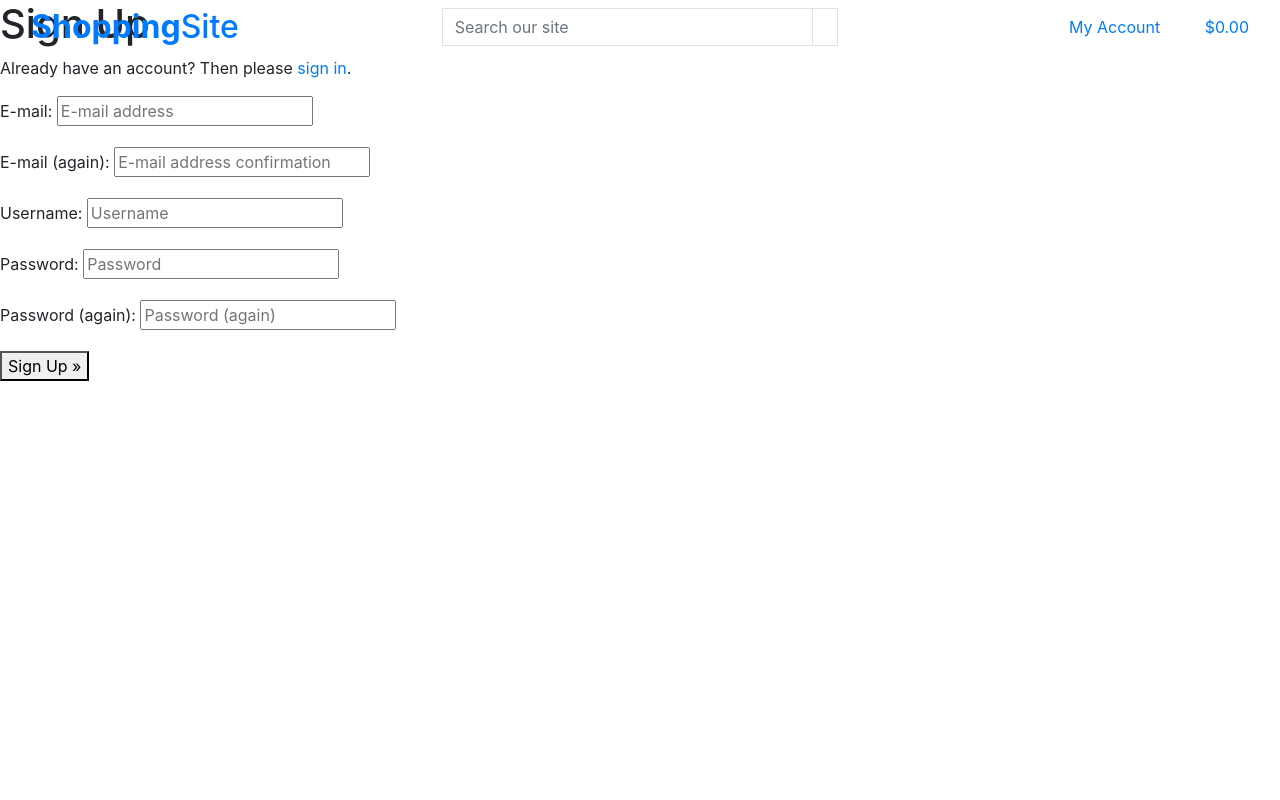
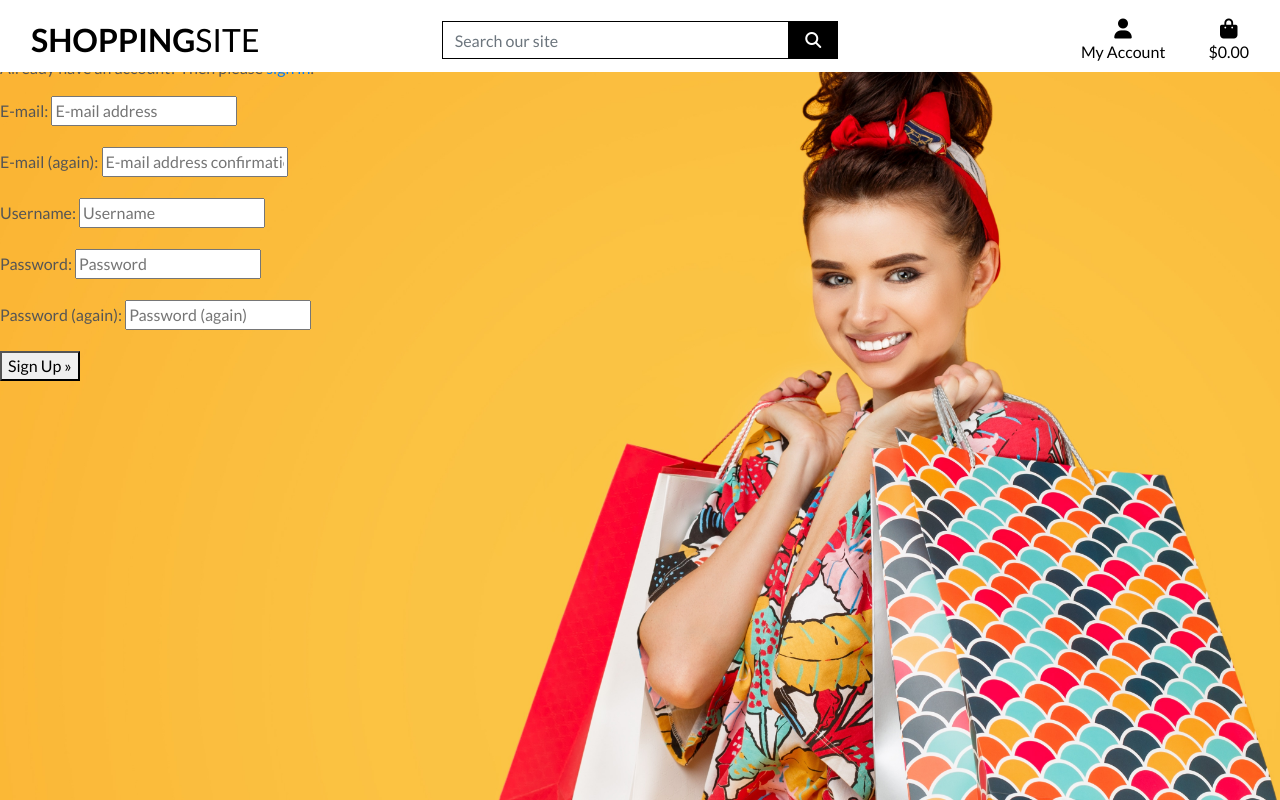
Before and after one commit to janebmckenna/Shopping-site, a Django app: page /accounts/signup/ in a window 1280 px wide. Run offline with Django 3.2, Linux system fonts and the light colour scheme; some libraries are stand-ins or nearby versions.

Commit message:
Feat: completed homepage with css

```diff
--- a/shopping_site/settings.py
+++ b/shopping_site/settings.py
@@ -150,7 +150,9 @@ USE_TZ = True
 # https://docs.djangoproject.com/en/3.2/howto/static-files/
 
 STATIC_URL = '/static/'
-
+STATICFILES_DIRS = (os.path.join(BASE_DIR, 'static'),)
+MEDIA_URL = '/media/'
+MEDIA_ROOT = os.path.join(BASE_DIR, 'media')
 # Default primary key field type
 # https://docs.djangoproject.com/en/3.2/ref/settings/#default-auto-field
 
--- a/shopping_site/urls.py
+++ b/shopping_site/urls.py
@@ -15,9 +15,11 @@ Including another URLconf
 """
 from django.contrib import admin
 from django.urls import path, include
+from django.conf import settings
+from django.conf.urls.static import static
 
 urlpatterns = [
     path('admin/', admin.site.urls),
     path('accounts/', include('allauth.urls')),
     path('', include('home.urls')),
-]
+] + static(settings.MEDIA_URL, document_root=settings.MEDIA_ROOT)
--- /dev/null
+++ b/static/css/base.css
@@ -0,0 +1,81 @@
+html {
+    height: 100%;
+}
+
+body {
+    background: url('/media/homepage_background_cropped.jpg') no-repeat center center fixed;
+    background-size: cover;
+    height: calc(100vh - 164px);
+    color: #555;
+    font-family: 'Lato';
+}
+
+/* from Bulma */
+.icon {
+    align-items: center;
+    display: inline-flex;
+    justify-content: center;
+    height: 1.5rem;
+    width: 1.5rem;
+}
+
+.logo-font {
+    text-transform: uppercase;
+}
+
+.main-logo-link {
+    width: fit-content;
+}
+
+.shop-now-button {
+    background: black;
+    color: white;
+    min-width: 260px;
+}
+
+.btn-black {
+    background: black;
+    color: white;
+}
+
+.shop-now-button:hover,
+.shop-now-button:active,
+.shop-now-button:focus,
+.btn-black:hover,
+.btn-black:active,
+.btn-black:focus {
+    background: #222;
+    color: white;
+}
+
+.text-black {
+    color: #000 !important;
+}
+
+.border-black {
+    border: 1px solid black !important;
+}
+
+/* -------------------------------- Media Queries */
+
+/* Slightly larger container on xl screens */
+@media (min-width: 1200px) {
+  .container {
+    max-width: 80%;
+  }
+}
+
+/* fixed top navbar only on medium and up */
+@media (min-width: 992px) {
+    .fixed-top-desktop-only {
+        position: fixed;
+        top: 0;
+        right: 0;
+        left: 0;
+        z-index: 1030;
+    }
+
+    .header-container {
+        padding-top: 164px;
+    }
+}
--- a/templates/base.html
+++ b/templates/base.html
@@ -15,7 +15,11 @@
 
     {% block corecss %}
         <link rel="stylesheet" href="https://cdn.jsdelivr.net/npm/bootstrap@4.6.2/dist/css/bootstrap.min.css" integrity="sha384-xOolHFLEh07PJGoPkLv1IbcEPTNtaed2xpHsD9ESMhqIYd0nLMwNLD69Npy4HI+N" crossorigin="anonymous">
-    {% endblock %}
+        <link rel="preconnect" href="https://fonts.googleapis.com">
+        <link rel="preconnect" href="https://fonts.gstatic.com" crossorigin>
+        <link href="https://fonts.googleapis.com/css2?family=Lato:ital,wght@0,100;0,300;0,400;0,700;0,900;1,100;1,300;1,400;1,700;1,900&display=swap" rel="stylesheet">
+        <link rel="stylesheet" href="{% static 'css/base.css' %}">
+        {% endblock %}
 
     {% block extra_css %}
     {% endblock %}
@@ -23,7 +27,8 @@
     {% block corejs %}
         <script src="https://cdn.jsdelivr.net/npm/jquery@3.5.1/dist/jquery.min.js" integrity="sha256-9/aliU8dGd2tb6OSsuzixeV4y/faTqgFtohetphbbj0=" crossorigin="anonymous"></script>
         <script src="https://cdn.jsdelivr.net/npm/bootstrap@4.6.2/dist/js/bootstrap.bundle.min.js" integrity="sha384-Fy6S3B9q64WdZWQUiU+q4/2Lc9npb8tCaSX9FK7E8HnRr0Jz8D6OP9dO5Vg3Q9ct" crossorigin="anonymous"></script>
-    {% endblock %}
+        <script src="https://kit.fontawesome.com/37361e35a0.js" crossorigin="anonymous"></script>
+        {% endblock %}
 
     {% block extra_js %}
     {% endblock %}
@@ -32,7 +37,7 @@
   </head>
   <body>
     <header class="container-fluid fixed-top">
-        <div class="row">
+        <div id="topnav" class="row bg-white pt-lg-2 d-none d-lg-flex">
             <div class="col-12 col-lg-4 my-auto py-1 py-lg-0 text-center text-lg-left">
                 <a href="{% url 'home' %}" class="nav-link main-logo-link">
                     <h2 class="logo-font text-black my-0"><strong>Shopping</strong>Site</h2>
```
Also changed, not shown: media/homepage_background_cropped.jpg (added).
